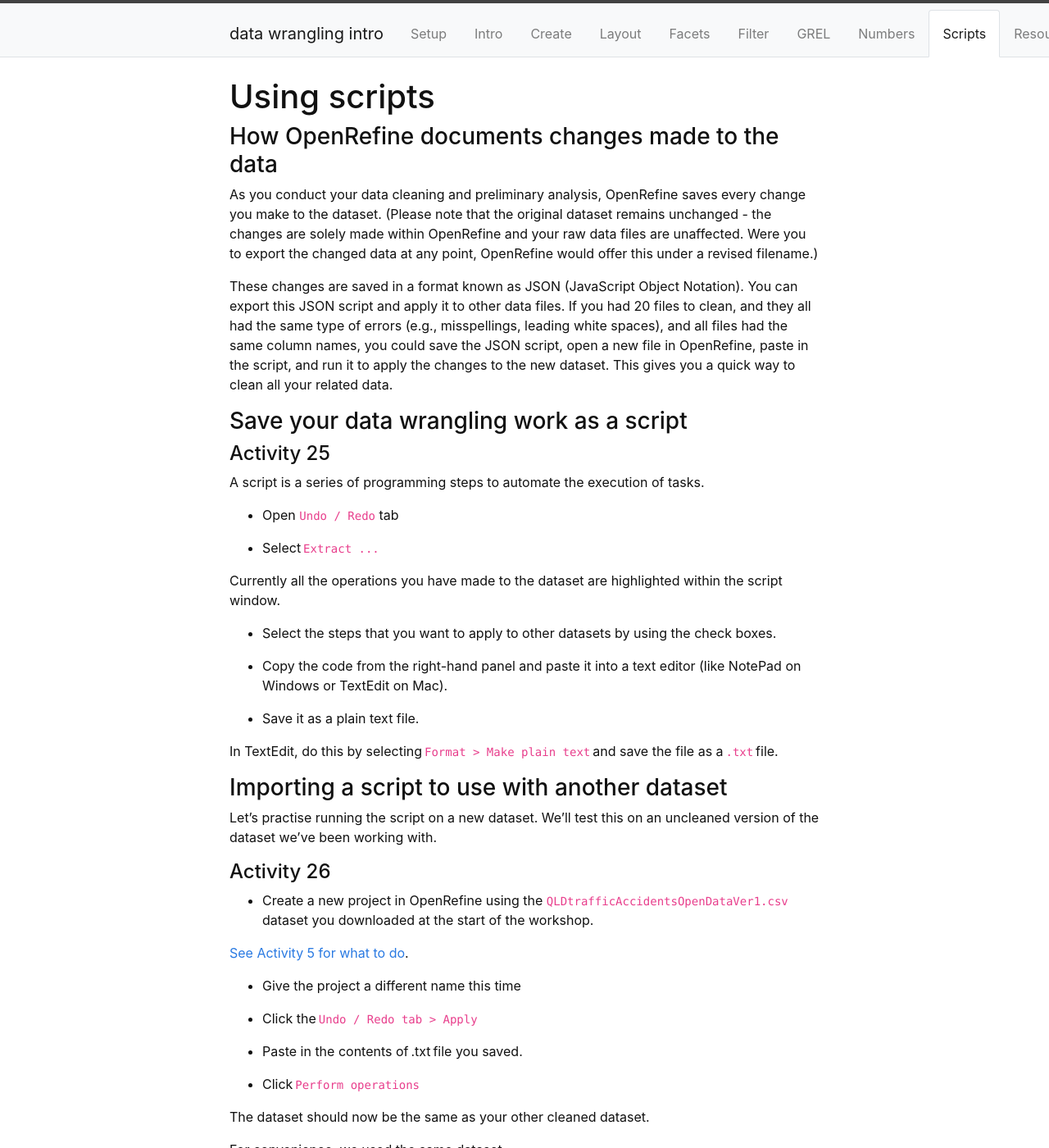
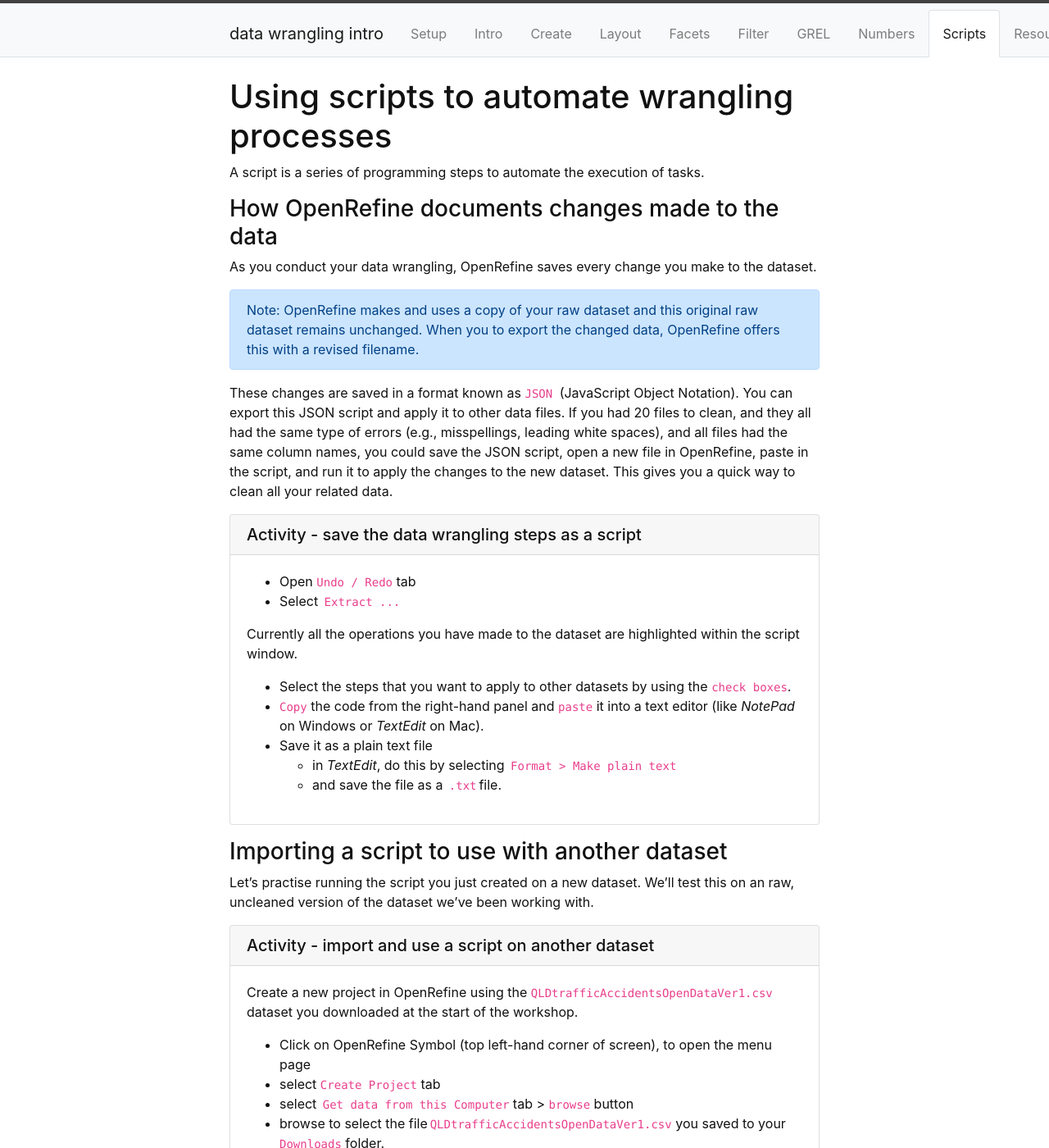
Before and after one commit to GULibrarySandbox/intro-data-wrangle, a Jekyll site: the page built from content/8-lesson.md, in a window 1280 px wide and 1400 px high. Shown: the whole window at 82% size. Built offline with Jekyll 4.4.1, drawn with Linux system fonts in a browser that asks for light colours; some of the changed text lies outside the part shown.

Commit message:
Update 8-lesson.md

```diff
--- a/content/8-lesson.md
+++ b/content/8-lesson.md
@@ -2,51 +2,49 @@
 title: Scripts
 nav: true
 ---
-# Using scripts
+# Using scripts to automate wrangling processes
+
+A script is a series of programming steps to automate the execution of tasks.
 
 ### How OpenRefine documents changes made to the data
 
-As you conduct your data cleaning and preliminary analysis, OpenRefine saves every change you make to the dataset. (Please note that the original dataset remains unchanged - the changes are solely made within OpenRefine and your raw data files are unaffected. Were you to export the changed data at any point, OpenRefine would offer this under a revised filename.)
+As you conduct your data wrangling, OpenRefine saves every change you make to the dataset.
 
-These changes are saved in a format known as JSON (JavaScript Object Notation). You can export this JSON script and apply it to other data files. If you had 20 files to clean, and they all had the same type of errors (e.g., misspellings, leading white spaces), and all files had the same column names, you could save the JSON script, open a new file in OpenRefine, paste in the script, and run it to apply the changes to the new dataset. This gives you a quick way to clean all your related data.
+{% capture text %}Note:
+OpenRefine makes and uses a copy of your raw dataset and this original raw dataset remains unchanged. When you to export the changed data, OpenRefine offers this with a revised filename.{% endcapture %}
+{% include alert.md text=text color=secondary %}
 
-### Save your data wrangling work as a script
+These changes are saved in a format known as  `JSON ` (JavaScript Object Notation). You can export this JSON script and apply it to other data files. If you had 20 files to clean, and they all had the same type of errors (e.g., misspellings, leading white spaces), and all files had the same column names, you could save the JSON script, open a new file in OpenRefine, paste in the script, and run it to apply the changes to the new dataset. This gives you a quick way to clean all your related data.
 
-#### Activity 25
-
-A script is a series of programming steps to automate the execution of tasks.
-
-- Open `Undo / Redo` tab
-
-- Select `Extract ...`
+{% capture text %}
+- Open  `Undo / Redo`  tab
+- Select  `Extract ...`
 
 Currently all the operations you have made to the dataset are highlighted within the script window.
 
-- Select the steps that you want to apply to other datasets by using the check boxes.
-
-- Copy the code from the right-hand panel and paste it into a text editor (like NotePad on Windows or TextEdit on Mac).
-
-- Save it as a plain text file.
-
-In TextEdit, do this by selecting `Format > Make plain text` and save the file as a `.txt` file.
+- Select the steps that you want to apply to other datasets by using the `check boxes`.
+- `Copy` the code from the right-hand panel and `paste` it into a text editor (like *NotePad* on Windows or *TextEdit* on Mac).
+- Save it as a plain text file
+  - in *TextEdit*, do this by selecting  `Format > Make plain text`
+  - and save the file as a  `.txt` file.{% endcapture %} {% include card.md header="Activity - save the data wrangling steps as a script" text=text %}
 
 ### Importing a script to use with another dataset
 
-Let's practise running the script on a new dataset. We'll test this on an uncleaned version of the dataset we've been working with.
+Let's practise running the script you just created on a new dataset. We'll test this on an raw, uncleaned version of the dataset we've been working with.
 
-#### Activity 26
-
-- Create a new project in OpenRefine using the `QLDtrafficAccidentsOpenDataVer1.csv` dataset you downloaded at the start of the workshop.
-
-[See Activity 5 for what to do](data-wrangling-intro-for-hass-1.md).
-
-- Give the project a different name this time
-
-- Click the `Undo / Redo tab > Apply`
-
-- Paste in the contents of .txt file you saved.
-
-- Click `Perform operations`
+{% capture text %}
+Create a new project in OpenRefine using the  `QLDtrafficAccidentsOpenDataVer1.csv`  dataset you downloaded at the start of the workshop.
+- Click on OpenRefine Symbol (top left-hand corner of screen), to open the menu page
+- select  `Create Project`  tab
+- select  `Get data from this Computer` tab >  `browse`  button
+- browse to select the file `QLDtrafficAccidentsOpenDataVer1.csv` you saved to your `Downloads` folder.
+- either click `Open` or double-click on the filename to import it into OpenRefine.
+- click  `Next`
+- give the project a different name
+- select  `Create Project`
+- click the  `Undo / Redo`  tab (left-hand menu) >  ` Apply`
+- paste in the contents of  `.txt`  file you saved.
+- click  `Perform operations`  button
 
 The dataset should now be the same as your other cleaned dataset.
 
@@ -56,41 +54,33 @@ You could use this process to clean related datasets.
 
 For example, you could apply your changes to data that you had collected over different time periods or data that was collected by different researchers (provided everyone uses the same column headings).
 
-The data in this file was generated from a database, so the column headings are pretty much guaranteed to be the same.
+The data in this file was generated from a database, so the column headings are pretty much guaranteed to be the same.{% endcapture %} {% include card.md header="Activity - import and use a script on another dataset" text=text %}
 
-# Save & export data from OpenRefine
+----
 
-*Teaching:* 5 minutes
+# Save and close a project
 
-*Exercises:* 10 minutes
+By default, OpenRefine saves your project continuously. To close OpenRefine close the browser tab and the terminal window.
 
-## Objectives
+To find a saved project, open OpenRefine and select  `Open Project`  tab, a list of projects will be available to select and open.
 
-In OpenRefine you can save or export the cleaned data or the entire project. Exporting the project as a whole means you are saving the data and all the information about the cleaning and data transformation steps you have done. Once you have saved a project, you can open it up again and pick up where you left off. The options for saving or exporting are:
+# Export features
 
-**Save**
-
-By default, OpenRefine saves your project continuously. If you close OpenRefine and open it up again, you will see a list of your projects. You can click on any one of them to reopen it.
-
-**Export cleaned data**
+In OpenRefine you can export the cleaned data or the entire project. Exporting the project as a whole means you are saving the data and all the information about the cleaning and data transformation steps you have done.
 
 You can export your cleaned data, with different file formats, for use in other tools for analysis.
 
-#### Activity 27
+{% capture text %}
+- Click  `Export`  in the top right and select the file type for the data export. Tab-separated values (`tsv`) or Comma-separated values (`csv`) are good choices, as they are non-proprietary, but can easily be opened in programs like Excel, R, Python or the Unix shell.
 
-- Click `Export` in the top right and select the file type for the data export. Tab-separated values (`tsv`) or Comma-separated values (`csv`) are good choices, as they are non-proprietary, but can easily be opened in programs like Excel, R, Python or the Unix shell.
-
-Any exported file will be saved to your default `Download` directory.
-
-**Exporting a project**
+Any exported file will be saved to your default  `Download`  directory.{% endcapture %} {% include card.md header="Activity - export cleaned data" text=text %}
 
 You can also export project files as a whole. This is helpful if you wanted to send your raw data and cleaning steps to a collaborator, or share the information as a supplement to a publication.
 
-#### Activity 28
-
+{% capture text %}
 - Click the `Export` button in the top right and select `Export project`.
 
-A `tar.gz` file will download to your default `Download` directory. Depending on your browser, you may have to confirm that you want to save the file. The downloaded `tar.gz` file is a folder of files which have been compressed. Linux and Mac machines will have software installed to automatically expand this type of file when you double-click on it. For Windows-based machines, you may have to install a utility like '7-zip' to expand the zip file.
+A `tar.gz` file will download to your default `Download` directory. Depending on your browser, you may have to confirm that you want to save the file. The downloaded `tar.gz` file is a folder of files which have been compressed. Linux and Mac machines will have software installed to automatically expand this type of file when you double-click on it. For Windows-based machines, you may have to install a utility like *7-zip* to expand the zip file.{% endcapture %} {% include card.md header="Activity - export a project" text=text %}
 
 After you have expanded the file, look at the files that appear in this folder. What files are here? What information do you think these files contain?
 
@@ -102,13 +92,8 @@ After you have expanded the file, look at the files that appear in this folder.
 > - a data.zip file. When expanded, this zip file includes a file called `data.txt` which is a copy of your raw data. You may also see other files.
 
 
-
-
-
 ### Going Further
 
-Look at the other options on the Import screen - try changing some of these options and see how that changes the `Preview` and how the data appears after import.
+Look at the other options on the Import screen - try changing some of these options and see how that changes the  `Preview`  and how the data appears after import.
 
 Do you have access to JSON or XML data? If so, the first stage of the import process will prompt you to select a 'record path' - that is, the parts of the file that will form the data rows in the OpenRefine project.
-
-[<-- BACK](data-wrangling-intro-for-hass-7.md) | [GO BACK TO THE START](data-wrangling-intro-for-hass-1.md).
```
